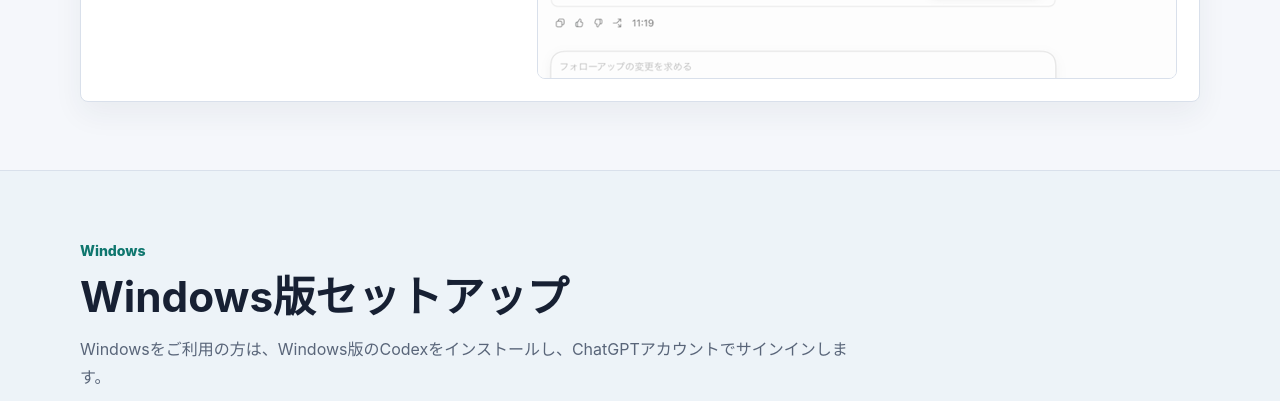
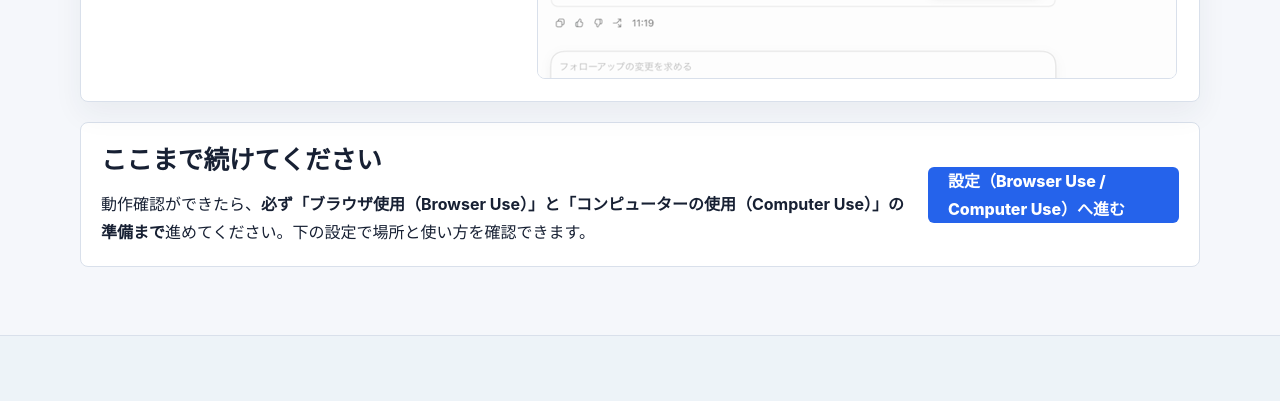
Before and after one commit to ainoarukurashi/ai-x-codex-introduction, a website: page codex.html in a window 1280 px wide. Shown: the part 5180-5581 px from the top of the page. Drawn offline with Linux system fonts and the light colour scheme.

Commit message:
feat: 動作確認後にBrowser Use / Computer Use設定への誘導を追加
codex.htmlのMac版・Windows版ステップ8直下に「ここまで続けてください」誘導パネルを設置し、#settingsセクションへ誘導

```diff
--- a/codex.html
+++ b/codex.html
@@ -189,6 +189,13 @@
               </div>
             </article>
           </div>
+          <div class="detail-link-panel">
+            <div>
+              <h3>ここまで続けてください</h3>
+              <p>動作確認ができたら、<strong>必ず「ブラウザ使用（Browser Use）」と「コンピューターの使用（Computer Use）」の準備まで</strong>進めてください。下の設定で場所と使い方を確認できます。</p>
+            </div>
+            <a class="primary-button" href="#settings">設定（Browser Use / Computer Use）へ進む</a>
+          </div>
         </div>
       </section>
 
@@ -304,6 +311,13 @@
                 <img src="./assets/codex-setup-guide-windows/05-practice-check.svg" alt="Windows版CodexでAI-Xフォルダを選んで動作確認する操作イメージ" loading="lazy" />
               </figure>
             </article>
+          </div>
+          <div class="detail-link-panel">
+            <div>
+              <h3>ここまで続けてください</h3>
+              <p>動作確認ができたら、<strong>必ず「ブラウザ使用（Browser Use）」と「コンピューターの使用（Computer Use）」の準備まで</strong>進めてください。下の設定で場所と使い方を確認できます。</p>
+            </div>
+            <a class="primary-button" href="#settings">設定（Browser Use / Computer Use）へ進む</a>
           </div>
         </div>
       </section>
```
